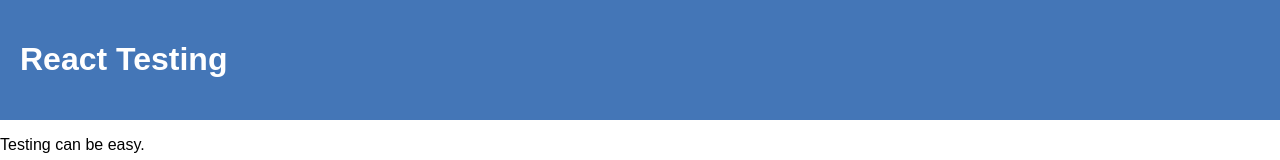
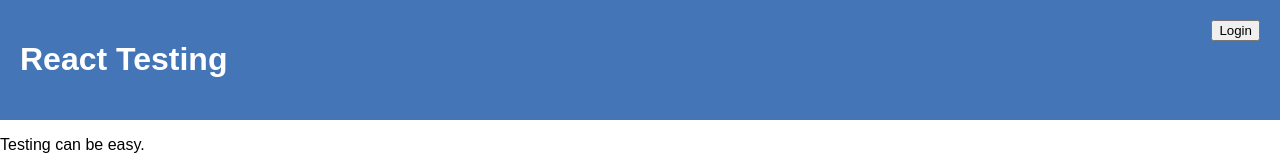
Before and after one commit to reergymerej/react-testing-talk, a React app: page / in a window 1280 px wide. Shown: the top 160 px of the page. Built offline with nearby package versions, Linux system fonts and the light colour scheme.

Commit message:
Add User component

```diff
--- /dev/null
+++ b/src/User.js
@@ -0,0 +1,13 @@
+import React from 'react'
+
+const User = (props) => {
+  const { onLogin } = props
+
+  return (
+    <div>
+      <button className="login" onClick={onLogin}>Login</button>
+    </div>
+  )
+}
+
+export default User
--- a/src/UserContainer.js
+++ b/src/UserContainer.js
@@ -1,7 +1,6 @@
 import React from 'react'
 import { connect } from 'react-redux'
-
-const User = () => <div />
+import User from './User'
 
 class UserContainer extends React.Component {
   handleLogin = () => {
```
Also changed, not shown: 1 other file (tests, documents, lock files or other folders).
